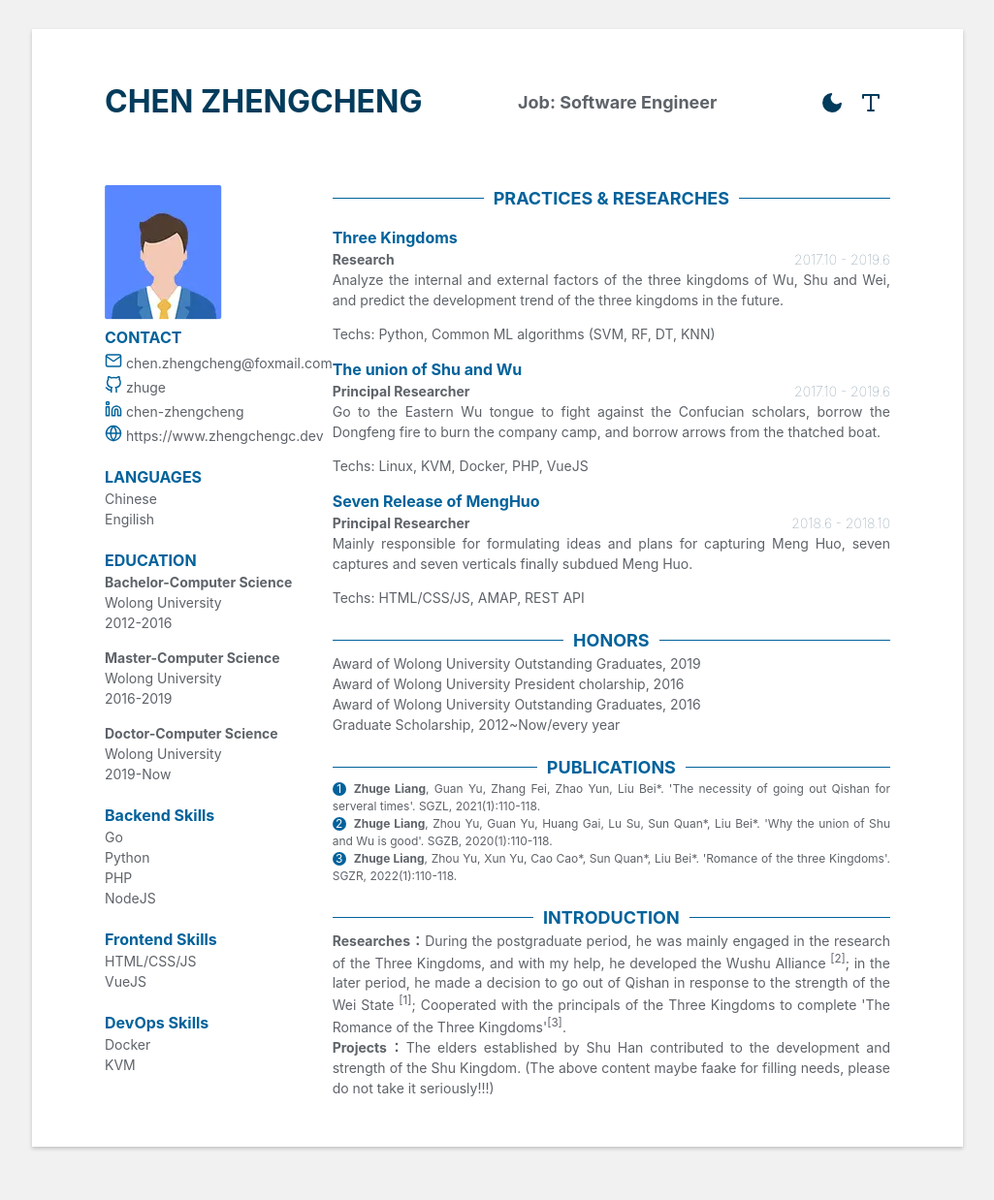
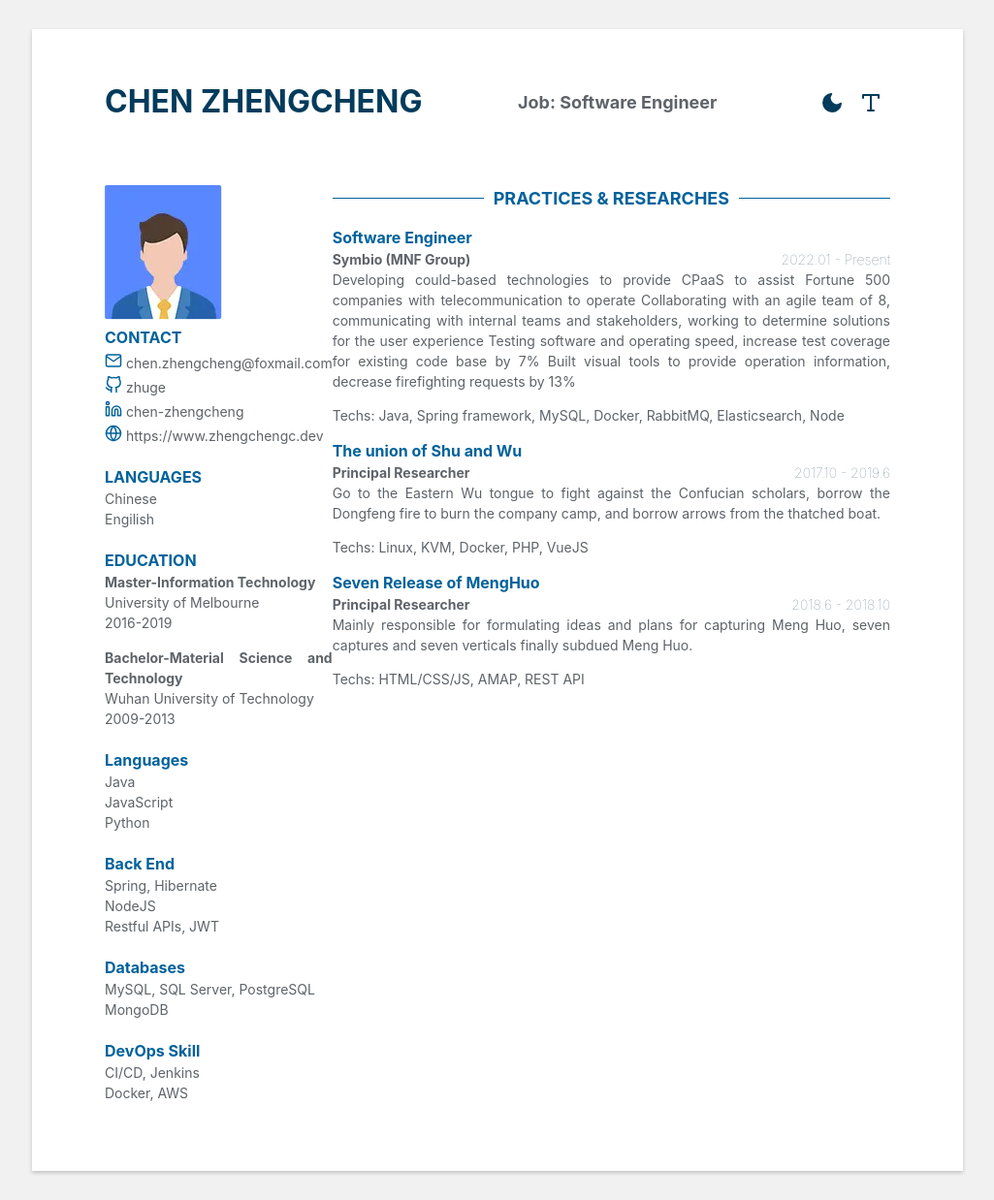
Before and after one commit to zhengchengc/personal-website, a Jekyll site: the page built from cv.md, in a window 1280 px wide. Shown: the whole page at 97% size, without its empty margins (127-1152 px from the left). Built offline with Jekyll 4.4.1, drawn with Linux system fonts in a browser that asks for light colours; a style sheet for code colours, icons or effects is not loaded; before the commit the page ends 1213 px from its top, so only the background shows below that.

Commit message:
CV experiment

```diff
--- a/_data/cv.yml
+++ b/_data/cv.yml
@@ -76,36 +76,37 @@
     - idiom: "Chinese"
     - idiom: "Engilish"
   educations:
-    - degree: "Bachelor-Computer Science"
-      university: "Wolong University"
-      time: "2012-2016"
-    - degree: "Master-Computer Science"
-      university: "Wolong University"
+    - degree: "Master-Information Technology"
+      university: "University of Melbourne"
       time: "2016-2019"
-    - degree: "Doctor-Computer Science"
-      university: "Wolong University"
-      time: "2019-Now"
+    - degree: "Bachelor-Material Science and Technology"
+      university: "Wuhan University of Technology"
+      time: "2009-2013"
   skills:
-    - title: "Backend Skills"
+    - title: "Languages"
       skill:
-        - Go
+        - Java
+        - JavaScript
         - Python
-        - PHP
+    - title: "Back End"
+      skill:
+        - Spring, Hibernate
         - NodeJS
-    - title: "Frontend Skills"
+        - Restful APIs, JWT
+    - title: "Databases"
       skill:
-        - HTML/CSS/JS
-        - VueJS
-    - title: "DevOps Skills"
+        - MySQL, SQL Server, PostgreSQL
+        - MongoDB
+    - title: "DevOps Skill"
       skill:
-        - Docker
-        - KVM
+        - CI/CD, Jenkins
+        - Docker, AWS
   experience:
-    - role: "Three Kingdoms"
-      company: "Research"
-      time: "2017.10 - 2019.6"
-      details: "Analyze the internal and external factors of the three kingdoms of Wu, Shu and Wei, and predict the development trend of the three kingdoms in the future."
-      tech: "Techs: Python, Common ML algorithms (SVM, RF, DT, KNN)"
+    - role: "Software Engineer"
+      company: "Symbio (MNF Group)"
+      time: "2022.01 - Present"
+      details: "Developing could-based technologies to provide CPaaS to assist Fortune 500 companies with telecommunication to operate \n Collaborating with an agile team of 8, communicating with internal teams and stakeholders, working to determine solutions for the user experience \n Testing software and operating speed, increase test coverage for existing code base by 7% \n Built visual tools to provide operation information, decrease firefighting requests by 13%"
+      tech: "Techs: Java, Spring framework, MySQL, Docker, RabbitMQ, Elasticsearch, Node"
     - role: "The union of Shu and Wu"
       company: "Principal Researcher"
       time: "2017.10 - 2019.6"
@@ -116,17 +117,17 @@
       time: "2018.6 - 2018.10"
       details: "Mainly responsible for formulating ideas and plans for capturing Meng Huo, seven captures and seven verticals finally subdued Meng Huo."
       tech: "Techs: HTML/CSS/JS, AMAP, REST API"
-  honors:
-    - Award of Wolong University Outstanding Graduates, 2019
-    - Award of Wolong University President cholarship, 2016
-    - Award of Wolong University Outstanding Graduates, 2016
-    - Graduate Scholarship, 2012~Now/every year
-  publications:
-    - "<b>Zhuge Liang</b>, Guan Yu, Zhang Fei, Zhao Yun, Liu Bei*. 'The necessity of going out Qishan for serveral times'. SGZL, 2021(1):110-118."
-    - "<b>Zhuge Liang</b>, Zhou Yu, Guan Yu, Huang Gai, Lu Su, Sun Quan*, Liu Bei*. 'Why the union of Shu and Wu is good'. SGZB, 2020(1):110-118."
-    - "<b>Zhuge Liang</b>, Zhou Yu, Xun Yu, Cao Cao*, Sun Quan*, Liu Bei*. 'Romance of the three Kingdoms'. SGZR, 2022(1):110-118."
-  introduction:
-    - title: "Researches"
-      content: "During the postgraduate period, he was mainly engaged in the research of the Three Kingdoms, and with my help, he developed the Wushu Alliance <sup>[2]</sup>; in the later period, he made a decision to go out of Qishan in response to the strength of the Wei State <sup>[1]</sup>; Cooperated with the principals of the Three Kingdoms to complete 'The Romance of the Three Kingdoms'<sup>[3]</sup>."
-    - title: "Projects"
-      content: "The elders established by Shu Han contributed to the development and strength of the Shu Kingdom. (The above content maybe faake for filling needs, please do not take it seriously!!!)"
+  # honors:
+  #   - Award of Wolong University Outstanding Graduates, 2019
+  #   - Award of Wolong University President cholarship, 2016
+  #   - Award of Wolong University Outstanding Graduates, 2016
+  #   - Graduate Scholarship, 2012~Now/every year
+  # publications:
+  #   - "<b>Zhuge Liang</b>, Guan Yu, Zhang Fei, Zhao Yun, Liu Bei*. 'The necessity of going out Qishan for serveral times'. SGZL, 2021(1):110-118."
+  #   - "<b>Zhuge Liang</b>, Zhou Yu, Guan Yu, Huang Gai, Lu Su, Sun Quan*, Liu Bei*. 'Why the union of Shu and Wu is good'. SGZB, 2020(1):110-118."
+  #   - "<b>Zhuge Liang</b>, Zhou Yu, Xun Yu, Cao Cao*, Sun Quan*, Liu Bei*. 'Romance of the three Kingdoms'. SGZR, 2022(1):110-118."
+  # introduction:
+  #   - title: "Researches"
+  #     content: "During the postgraduate period, he was mainly engaged in the research of the Three Kingdoms, and with my help, he developed the Wushu Alliance <sup>[2]</sup>; in the later period, he made a decision to go out of Qishan in response to the strength of the Wei State <sup>[1]</sup>; Cooperated with the principals of the Three Kingdoms to complete 'The Romance of the Three Kingdoms'<sup>[3]</sup>."
+  #   - title: "Projects"
+  #     content: "The elders established by Shu Han contributed to the development and strength of the Shu Kingdom. (The above content maybe faake for filling needs, please do not take it seriously!!!)"
```
